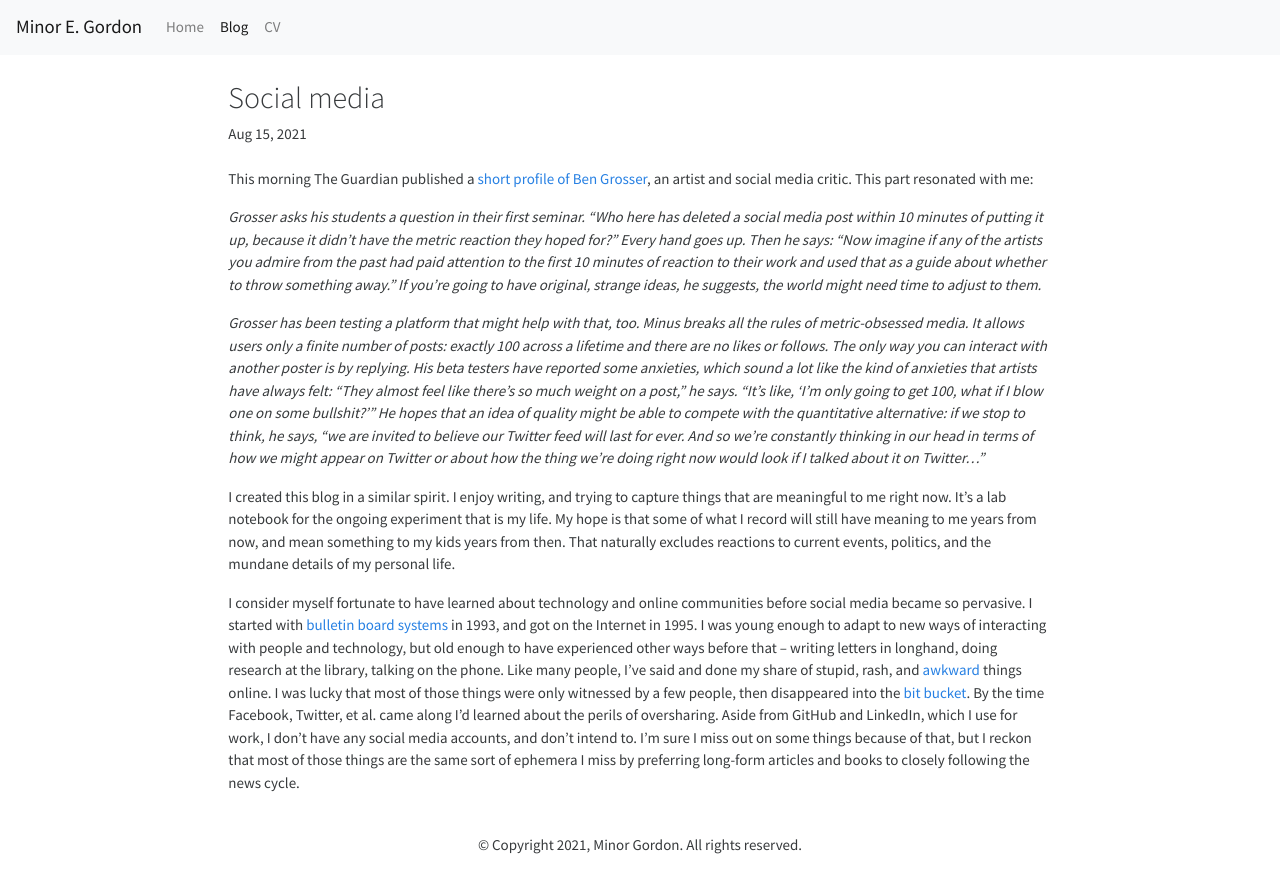
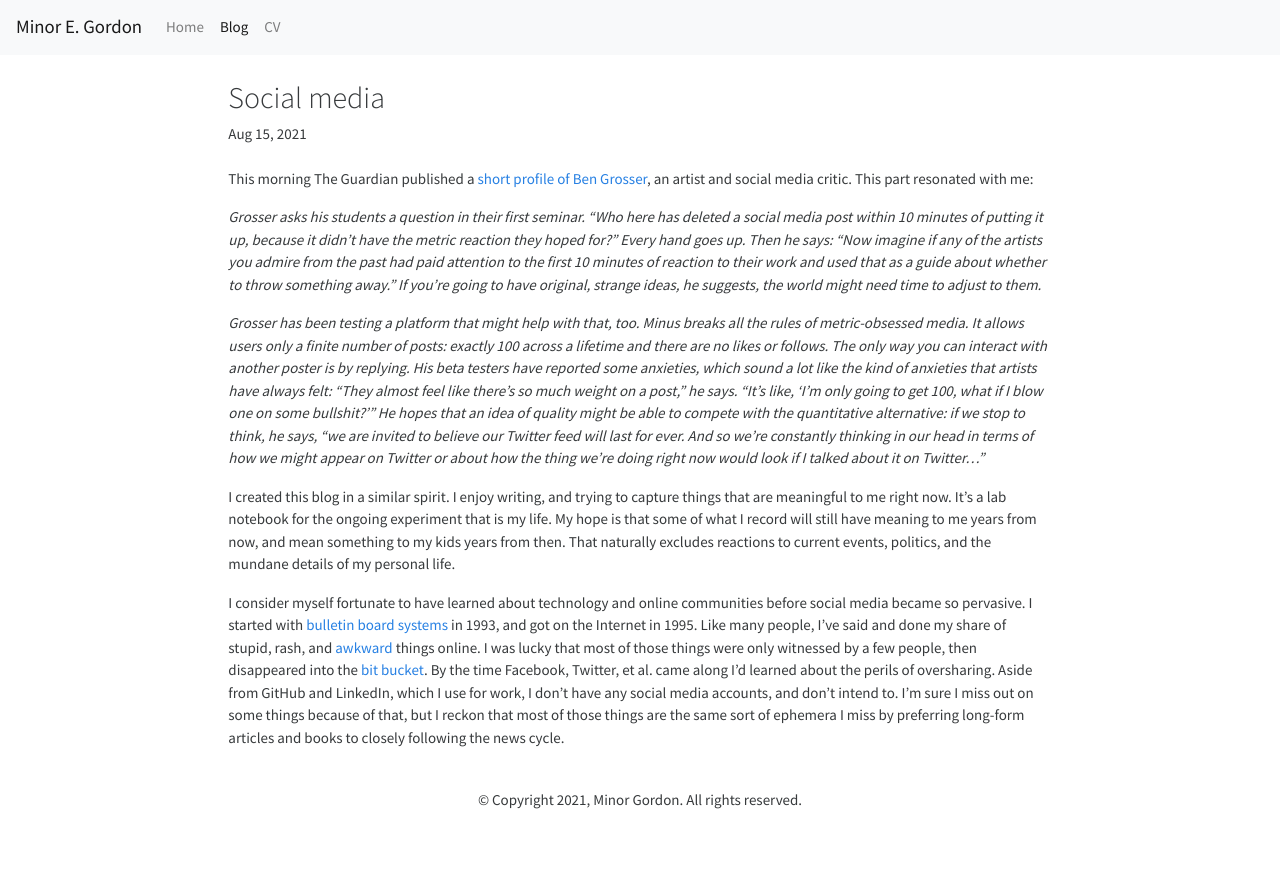
Before and after one commit to minorg/minorgordon.net, a Jekyll site: the page built from _posts/2021-08-15-social-media.md, in a window 1280 px wide. Shown: the top 893 px of the page. Built offline with Jekyll 4.4.1, drawn with Linux system fonts in a browser that asks for light colours; nearby versions of some CDN libraries.

Commit message:
edit post

```diff
--- a/_posts/2021-08-15-social-media.md
+++ b/_posts/2021-08-15-social-media.md
@@ -13,4 +13,4 @@ This morning The Guardian published a [short profile of Ben Grosser](https://www
 
 I created this blog in a similar spirit. I enjoy writing, and trying to capture things that are meaningful to me right now. It's a lab notebook for the ongoing experiment that is my life. My hope is that some of what I record will still have meaning to me years from now, and mean something to my kids years from then. That naturally excludes reactions to current events, politics, and the mundane details of my personal life.
 
-I consider myself fortunate to have learned about technology and online communities before social media became so pervasive. I started with [bulletin board systems](https://en.wikipedia.org/wiki/Bulletin_board_system) in 1993, and got on the Internet in 1995. I was young enough to adapt to new ways of interacting with people and technology, but old enough to have experienced other ways before that -- writing letters in longhand, doing research at the library, talking on the phone. Like many people, I've said and done my share of stupid, rash, and [awkward](http://www.daml.org/listarchive/daml-help/0068.html) things online. I was lucky that most of those things were only witnessed by a few people, then disappeared into the [bit bucket](https://en.wikipedia.org/wiki/Bit_bucket). By the time Facebook, Twitter, et al. came along I'd learned about the perils of oversharing. Aside from GitHub and LinkedIn, which I use for work, I don't have any social media accounts, and don't intend to. I'm sure I miss out on some things because of that, but I reckon that most of those things are the same sort of ephemera I miss by preferring long-form articles and books to closely following the news cycle.
+I consider myself fortunate to have learned about technology and online communities before social media became so pervasive. I started with [bulletin board systems](https://en.wikipedia.org/wiki/Bulletin_board_system) in 1993, and got on the Internet in 1995. Like many people, I've said and done my share of stupid, rash, and [awkward](http://www.daml.org/listarchive/daml-help/0068.html) things online. I was lucky that most of those things were only witnessed by a few people, then disappeared into the [bit bucket](https://en.wikipedia.org/wiki/Bit_bucket). By the time Facebook, Twitter, et al. came along I'd learned about the perils of oversharing. Aside from GitHub and LinkedIn, which I use for work, I don't have any social media accounts, and don't intend to. I'm sure I miss out on some things because of that, but I reckon that most of those things are the same sort of ephemera I miss by preferring long-form articles and books to closely following the news cycle.
```
